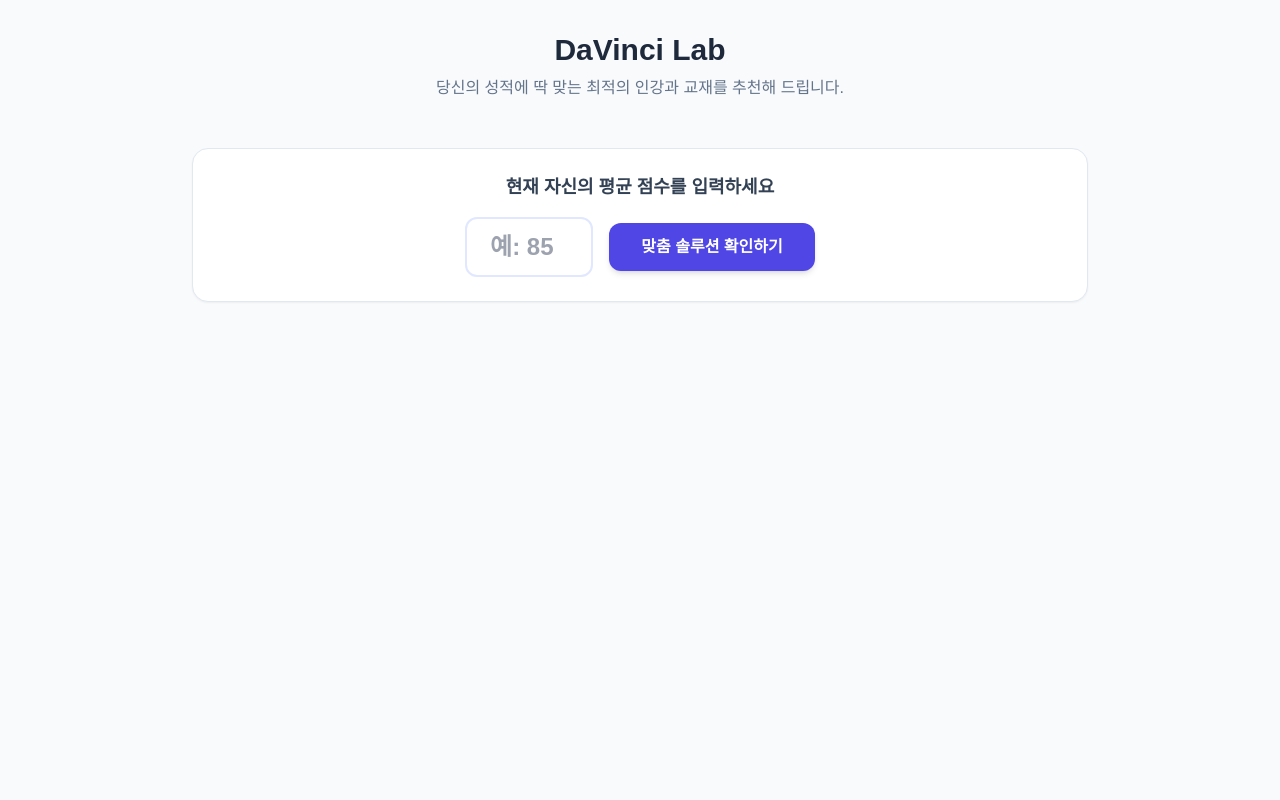
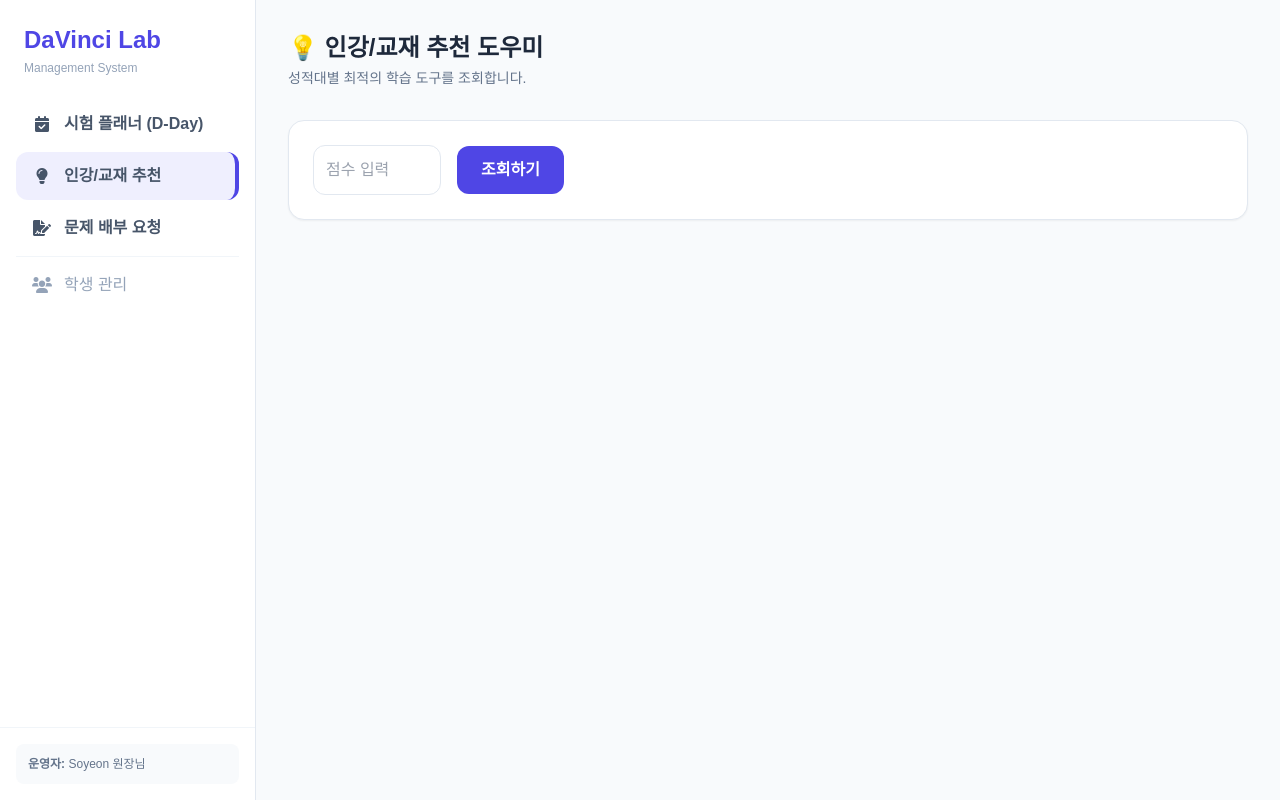
Before and after one commit to beautyhyon02-boop/davinci-lab, a website: page index.html in a window 1280 px wide. Drawn offline with nearby package versions, Linux system fonts and the light colour scheme; a web font is replaced by a local one.

Commit message:
Update index.html

```diff
--- a/index.html
+++ b/index.html
@@ -3,111 +3,128 @@
 <head>
     <meta charset="UTF-8">
     <meta name="viewport" content="width=device-width, initial-scale=1.0">
-    <title>다빈치랩 | 맞춤형 학습 로드맵</title>
+    <title>다빈치랩 관리 시스템</title>
     <script src="https://cdn.tailwindcss.com"></script>
     <link href="https://cdnjs.cloudflare.com/ajax/libs/font-awesome/6.0.0/css/all.min.css" rel="stylesheet">
     <style>
         @import url('https://fonts.googleapis.com/css2?family=Pretendard:wght@400;600;700&display=swap');
-        body { font-family: 'Pretendard', sans-serif; background-color: #f8fafc; }
+        body { font-family: 'Pretendard', sans-serif; }
+        .sidebar-item:hover { background-color: rgba(99, 102, 241, 0.1); }
+        .active-menu { background-color: rgba(99, 102, 241, 0.1); color: #4f46e5; border-right: 4px solid #4f46e5; }
     </style>
 </head>
-<body class="p-4 md:p-8">
-    <div class="max-w-4xl mx-auto">
-        <!-- 헤더 섹션 -->
-        <div class="text-center mb-12">
-            <h1 class="text-3xl font-bold text-slate-800 mb-2">DaVinci Lab</h1>
-            <p class="text-slate-500">당신의 성적에 딱 맞는 최적의 인강과 교재를 추천해 드립니다.</p>
+<body class="bg-slate-50 flex h-screen overflow-hidden">
+
+    <!-- 사이드바 (메뉴) -->
+    <aside class="w-64 bg-white border-r border-slate-200 flex-shrink-0 flex flex-col">
+        <div class="p-6">
+            <h1 class="text-2xl font-bold text-indigo-600">DaVinci Lab</h1>
+            <p class="text-xs text-slate-400 mt-1">Management System</p>
         </div>
 
-        <!-- 점수 입력 섹션 -->
-        <div class="bg-white rounded-2xl shadow-sm border border-slate-200 p-6 mb-8 text-center">
-            <h2 class="text-lg font-semibold mb-4 text-slate-700">현재 자신의 평균 점수를 입력하세요</h2>
-            <div class="flex flex-col md:flex-row justify-center items-center gap-4">
-                <input type="number" id="scoreInput" min="0" max="100" placeholder="예: 85"
-                       class="w-32 p-3 text-2xl font-bold text-center border-2 border-indigo-100 rounded-xl focus:border-indigo-500 focus:outline-none transition-all">
-                <button onclick="getRecommendation()"
-                        class="bg-indigo-600 text-white px-8 py-3 rounded-xl font-bold hover:bg-indigo-700 transition-all shadow-md active:scale-95">
-                    맞춤 솔루션 확인하기
-                </button>
+        <nav class="flex-1 px-4 space-y-1">
+            <button onclick="showSection('planner')" id="menu-planner" class="sidebar-item w-full flex items-center gap-3 px-4 py-3 rounded-xl text-slate-600 transition-all font-semibold">
+                <i class="fa-solid fa-calendar-check w-5"></i> 시험 플래너 (D-Day)
+            </button>
+            <button onclick="showSection('recommend')" id="menu-recommend" class="sidebar-item w-full flex items-center gap-3 px-4 py-3 rounded-xl text-slate-600 transition-all font-semibold">
+                <i class="fa-solid fa-lightbulb w-5"></i> 인강/교재 추천
+            </button>
+            <button onclick="showSection('problems')" id="menu-problems" class="sidebar-item w-full flex items-center gap-3 px-4 py-3 rounded-xl text-slate-600 transition-all font-semibold">
+                <i class="fa-solid fa-file-signature w-5"></i> 문제 배부 요청
+            </button>
+            <div class="border-t border-slate-100 my-4"></div>
+            <button class="sidebar-item w-full flex items-center gap-3 px-4 py-3 rounded-xl text-slate-400 font-medium">
+                <i class="fa-solid fa-users w-5"></i> 학생 관리
+            </button>
+        </nav>
+
+        <div class="p-4 border-t border-slate-100">
+            <div class="bg-slate-50 p-3 rounded-lg text-xs text-slate-500">
+                <p><strong>운영자:</strong> Soyeon 원장님</p>
             </div>
         </div>
+    </aside>
 
-        <!-- 결과 출력 섹션 -->
-        <div id="resultArea" class="hidden space-y-6">
-            <div class="flex items-center gap-3 mb-4">
-                <span id="tierBadge" class="bg-indigo-100 text-indigo-700 px-4 py-1 rounded-full font-bold text-sm"></span>
-                <h3 class="text-xl font-bold text-slate-800">추천 학습 로드맵</h3>
+    <!-- 메인 콘텐츠 영역 -->
+    <main class="flex-1 overflow-y-auto p-8">
+
+        <!-- [섹션 1] 시험 플래너 (준비 중) -->
+        <section id="section-planner" class="hidden">
+            <h2 class="text-2xl font-bold text-slate-800 mb-6">🗓️ 시험 플래너 만들기</h2>
+            <div class="bg-white p-8 rounded-2xl shadow-sm border border-slate-200 text-center">
+                <p class="text-slate-500">곧 여기에 시험 날짜 입력과 3회독 자동 스케줄러가 구현됩니다!</p>
+            </div>
+        </section>
+
+        <!-- [섹션 2] 인강/교재 추천 (기존 기능) -->
+        <section id="section-recommend">
+            <div class="mb-8">
+                <h2 class="text-2xl font-bold text-slate-800">💡 인강/교재 추천 도우미</h2>
+                <p class="text-slate-500 mt-1 text-sm">성적대별 최적의 학습 도구를 조회합니다.</p>
             </div>
 
-            <div id="recommendationCards" class="grid grid-cols-1 md:grid-cols-2 gap-4">
-                <!-- 여기에 카드가 동적으로 생성됩니다 -->
+            <div class="bg-white rounded-2xl shadow-sm border border-slate-200 p-6 mb-8">
+                <div class="flex items-center gap-4">
+                    <input type="number" id="scoreInput" min="0" max="100" placeholder="점수 입력"
+                           class="w-32 p-3 border border-slate-200 rounded-xl focus:ring-2 focus:ring-indigo-500 outline-none">
+                    <button onclick="getRecommendation()" class="bg-indigo-600 text-white px-6 py-3 rounded-xl font-bold hover:bg-indigo-700 transition-all">조회하기</button>
+                </div>
             </div>
-        </div>
-    </div>
+
+            <div id="resultArea" class="hidden grid grid-cols-1 md:grid-cols-2 gap-4">
+                <!-- 결과 카드 동적 생성 -->
+            </div>
+        </section>
+
+        <!-- [섹션 3] 문제 배부 요청 (준비 중) -->
+        <section id="section-problems" class="hidden">
+            <h2 class="text-2xl font-bold text-slate-800 mb-6">📝 문제 배부 요청 관리</h2>
+            <div class="bg-white p-8 rounded-2xl shadow-sm border border-slate-200 text-center">
+                <p class="text-slate-500">학생들의 문제 요청 목록이 이곳에 나타납니다.</p>
+            </div>
+        </section>
+
+    </main>
 
     <script>
+        // 메뉴 전환 로직
+        function showSection(sectionName) {
+            const sections = ['planner', 'recommend', 'problems'];
+            sections.forEach(s => {
+                document.getElementById(`section-${s}`).classList.add('hidden');
+                document.getElementById(`menu-${s}`).classList.remove('active-menu');
+            });
+            document.getElementById(`section-${sectionName}`).classList.remove('hidden');
+            document.getElementById(`menu-${sectionName}`).classList.add('active-menu');
+        }
+
+        // 초기 시작 섹션 설정
+        showSection('recommend');
+
+        // 기존 인강 추천 로직 (유지)
         async function getRecommendation() {
             const score = parseInt(document.getElementById('scoreInput').value);
-            if (isNaN(score) || score < 0 || score > 100) {
-                alert('0에서 100 사이의 점수를 입력해주세요!');
-                return;
-            }
+            if (isNaN(score) || score < 0 || score > 100) return;
 
             try {
-                // 아까 만든 배달부(API)에게 데이터 요청
                 const response = await fetch('/api/recommendations');
                 const result = await response.json();
-
                 if (result.success) {
-                    // 입력한 점수가 포함된 티어 데이터만 필터링
                     const myData = result.data.filter(item => score >= item.score_min && score <= item.score_max);
-                    displayResults(myData);
+                    const container = document.getElementById('resultArea');
+                    container.innerHTML = '';
+                    myData.forEach(item => {
+                        container.innerHTML += `
+                            <div class="bg-white p-5 rounded-2xl border border-slate-100 shadow-sm">
+                                <span class="text-xs font-bold text-indigo-500">${item.subject}</span>
+                                <h4 class="font-bold text-slate-800">${item.lecture}</h4>
+                                <p class="text-sm text-slate-500 mt-1">${item.textbook}</p>
+                            </div>
+                        `;
+                    });
+                    container.classList.remove('hidden');
                 }
-            } catch (error) {
-                console.error('데이터를 가져오는데 실패했습니다:', error);
-                alert('데이터 연결 중 오류가 발생했습니다.');
-            }
-        }
-
-        function displayResults(data) {
-            const resultArea = document.getElementById('resultArea');
-            const cardContainer = document.getElementById('recommendationCards');
-            const tierBadge = document.getElementById('tierBadge');
-
-            if (data.length === 0) {
-                alert('해당 점수대의 추천 데이터를 찾을 수 없습니다.');
-                return;
-            }
-
-            // 티어 이름 설정
-            tierBadge.innerText = data[0].tier_name;
-
-            // 기존 카드 삭제
-            cardContainer.innerHTML = '';
-
-            // 과목별 카드 생성
-            data.forEach(item => {
-                const card = `
-                    <div class="bg-white p-5 rounded-2xl shadow-sm border border-slate-100 hover:shadow-md transition-all">
-                        <div class="flex justify-between items-start mb-3">
-                            <span class="bg-slate-800 text-white px-3 py-1 rounded-lg text-xs font-bold">${item.subject}</span>
-                            <span class="text-indigo-600 text-xs font-semibold">${item.platform}</span>
-                        </div>
-                        <h4 class="font-bold text-slate-800 mb-1">${item.lecture}</h4>
-                        <p class="text-sm text-slate-600 mb-3"><i class="fa-solid fa-book-open mr-1"></i> ${item.textbook}</p>
-                        <div class="bg-indigo-50 p-3 rounded-lg">
-                            <p class="text-xs text-indigo-800 leading-relaxed font-medium">
-                                <i class="fa-solid fa-lightbulb mr-1"></i> <strong>공략법:</strong> ${item.strategy}
-                            </p>
-                        </div>
-                    </div>
-                `;
-                cardContainer.innerHTML += card;
-            });
-
-            // 결과 영역 보이기
-            resultArea.classList.remove('hidden');
-            resultArea.scrollIntoView({ behavior: 'smooth' });
+            } catch (error) { console.error(error); }
         }
     </script>
 </body>
```
